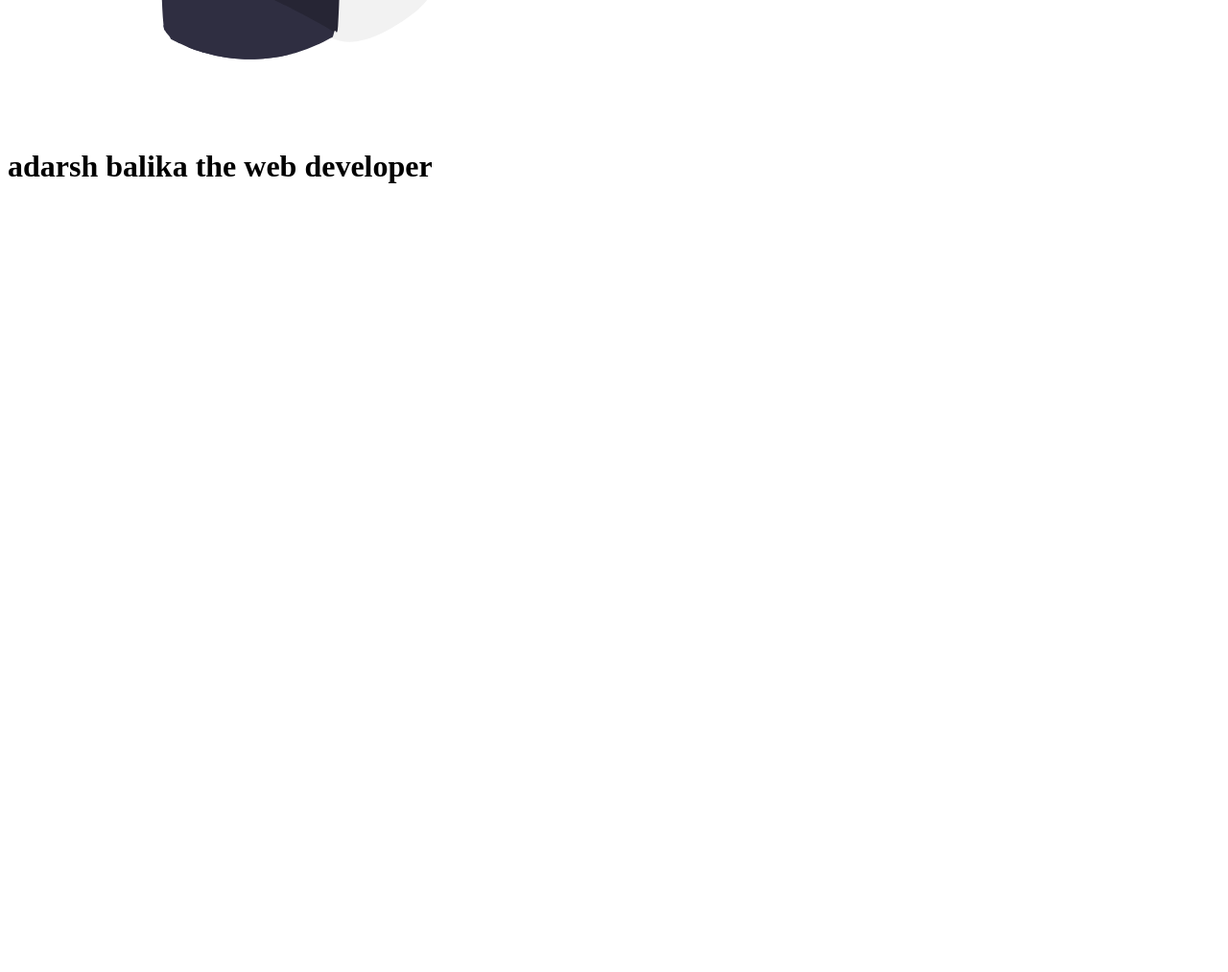
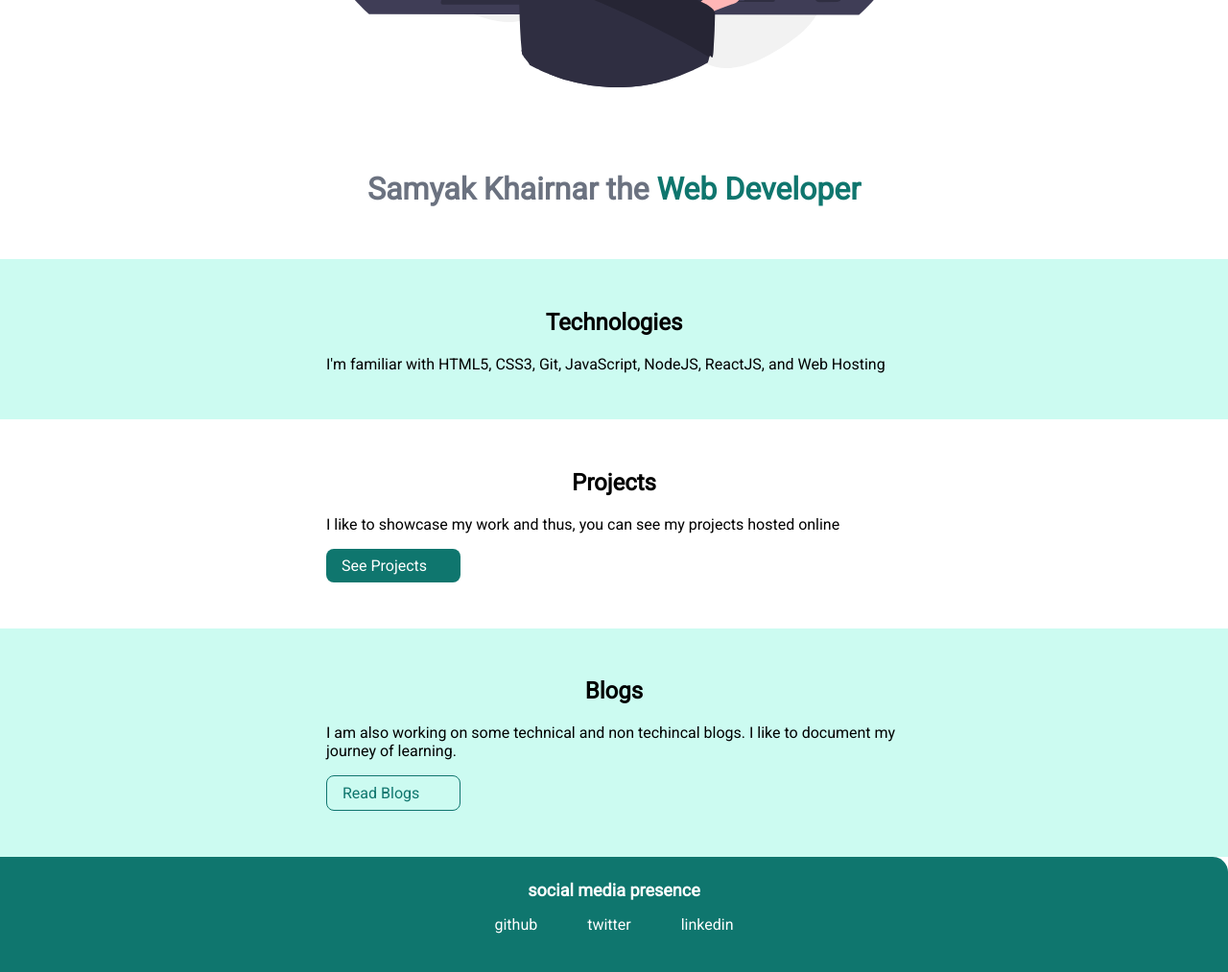
Before and after one commit to SamyakKhairnar/Portfolio-NeoG-Camp, a plain HTML site: page index.html in a window 1280 px wide. Shown: the part 500-1513 px from the top of the page at 96% size. Before the commit the page ends 800 px from the top, so only its background shows below. Drawn offline with Linux system fonts and the light colour scheme.

Commit message:
Style - Updating STyling

```diff
--- a/index.html
+++ b/index.html
@@ -11,13 +11,13 @@
 </head>
 <body>
     <nav class="navigation container">
-        <div class="nav-brand">BCOMwalaDeveloper</div>
+        <div class="nav-brand">Commerce Wala Web-Developer</div>
         <ul class="list-non-bullet nav-pills">
             <li class="list-item-inline">
-                <a class="link" href="/">Home</a>
+                <a class="link link-active" href="/">Home</a>
             </li>
             <li class="list-item-inline">
-                <a class="link link-active" href="/projects.html">Projects</a>
+                <a class="link " href="/projects.html">Projects</a>
             </li>
             <li class="list-item-inline">
                 <a class="link" href="/blogs.html">Blogs</a>
@@ -27,9 +27,55 @@
             </li>
         </ul>
     </nav>
+
     <header class="hero">
         <img class="hero-img" width="500px" height="500px" src="images/headerImage.svg" />
-        <h1 class="hero-heading">adarsh balika the <span class="heading-inverted"> web developer</span></h1>
+        <h1 class="hero-heading">Samyak Khairnar the <span class="heading-inverted"> Web Developer</span></h1>
     </header>
+
+    <section class="section ow">
+        <div class="container container-center">
+            <h1>Technologies</h1>
+            <p>I'm familiar with HTML5, CSS3, Git, JavaScript, NodeJS, ReactJS, and Web Hosting</p>
+        </div>
+    </section>
+
+    <section class="section">
+        <div class="container container-center">
+            <h1>Projects</h1>
+            <p>I like to showcase my work and thus, you can see my projects hosted online</p>
+            <a class="link link-primary" href="/projects.html">See Projects</a>
+        </div>
+    </section>
+
+    <section class="section ow">
+        <div class="container container-center">
+            <h1>Blogs</h1>
+            <p>I am also working on some technical and non techincal blogs. I like to document my journey of learning.</p>
+            <a class="link link-secondary" href="/blogs.html">Read Blogs</a>
+        </div>
+    </section>
+
+    <footer class="footer">
+        <div class="footer-header">social media presence</div>
+        <ul class="social-links list-non-bullet">
+            <li class="list-item-inline">
+                <a class="link" href="https://github.com/samyakkhairnar">
+                    github
+                </a>
+            </li>
+            <li class="list-item-inline">
+                <a class="link" href="https://twitter.com/samyakkhairnar">
+                    twitter
+                </a>
+            </li>
+            <li class="list-item-inline">
+                <a class="link" href="https://linkedin.com/in/samyakkhairnar">
+                    linkedin
+                </a>
+            </li>
+
+        </ul>
+    </footer>
 </body>
 </html>
--- a/styles.css
+++ b/styles.css
@@ -0,0 +1,148 @@
+@import url('https://fonts.googleapis.com/css2?family=Barlow+Semi+Condensed:ital,wght@1,500&family=Roboto:ital@0;1&display=swap');
+
+:root {
+    --primary-color: #0f766e;
+    --off-white: #ccfbf1;
+    --dark-gray: #6B7280;
+}
+
+body {
+    font-family: 'Roboto', sans-serif;
+    margin: 0px
+}
+
+hr {
+    margin: 2rem 0rem;
+}
+
+.margin-md {
+    margin: 2rem;
+}
+
+.container {
+    padding: 0rem 1rem;
+}
+
+.container-center {
+    max-width: 600px;
+    margin: auto;
+}
+
+.link {
+    box-sizing: border-box;
+    text-decoration: none;
+    padding: 0.5rem 1rem;
+}
+
+.link-primary {
+    background-color: var(--primary-color);
+    border-radius: 0.5rem;
+    color: white;
+    display: block;
+    max-width: 140px;
+    margin: 1rem 1rem 1rem 0rem;
+}
+
+.link-secondary {
+    color: var(--primary-color);
+    border-radius: 0.5rem;
+    border: 1px solid var(--primary-color);
+    display: block;
+    max-width: 140px;
+    margin: 1rem 1rem 1rem 0rem;
+}
+
+.list-non-bullet {
+    list-style: none;
+    padding-inline-start: 0px;
+}
+
+.list-item-inline {
+    display: inline;
+    padding: 0rem 0.5rem;
+}
+
+.navigation {
+    width: 90%;
+    margin: auto;
+    background-color: var(--primary-color);
+    color: white;
+    padding: 0.5rem;
+    border-bottom-left-radius: 1rem;
+}
+
+.navigation .nav-brand {
+    /* font-weight: bold; */
+    font-size: 2rem;
+    font-family: 'Barlow Semi Condensed', sans-serif
+}
+
+.navigation .nav-pills {
+    text-align: right;
+}
+
+.navigation .link {
+    font-size: 1.2rem;
+    color: white;
+}
+
+.navigation .link-active {
+    font-weight: bold;
+}
+
+.hero {
+    padding: 2rem;
+    padding-top: 2rem;
+
+}
+
+.hero .hero-img {
+    max-width: 80%;
+    width: 550px;
+    display: block;
+    margin: auto;
+}
+
+.hero .hero-heading {
+    text-align: center;
+    padding-top: 1rem;
+    color: var(--dark-gray);
+}
+
+.hero .hero-heading .heading-inverted {
+    color: var(--primary-color);
+}
+
+.section {
+    padding: 2rem;
+}
+
+.section h1 {
+    text-align: center;
+
+}
+
+.ow {
+    background-color: var(--off-white);
+}
+
+.footer {
+    background-color: var(--primary-color);
+    padding: 1.5rem 1rem;
+    text-align: center;
+    color: white;
+    border-top-right-radius: 1rem;
+}
+
+.footer .link {
+    color: white
+}
+
+.footer .footer-header {
+    font-weight: bold;
+    font-size: large;
+}
+
+.footer ul {
+    padding-inline-start: 0px;
+}
```
